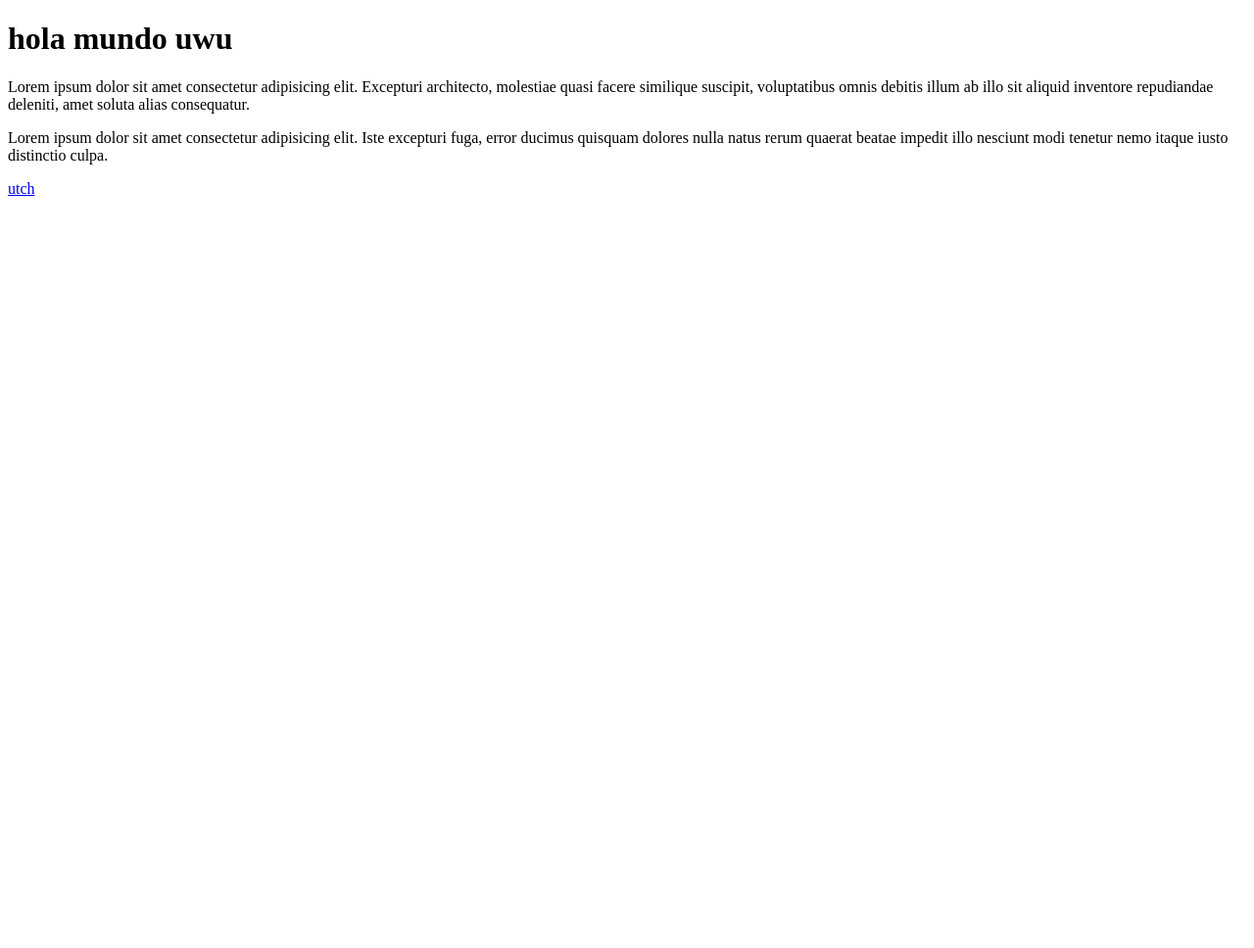
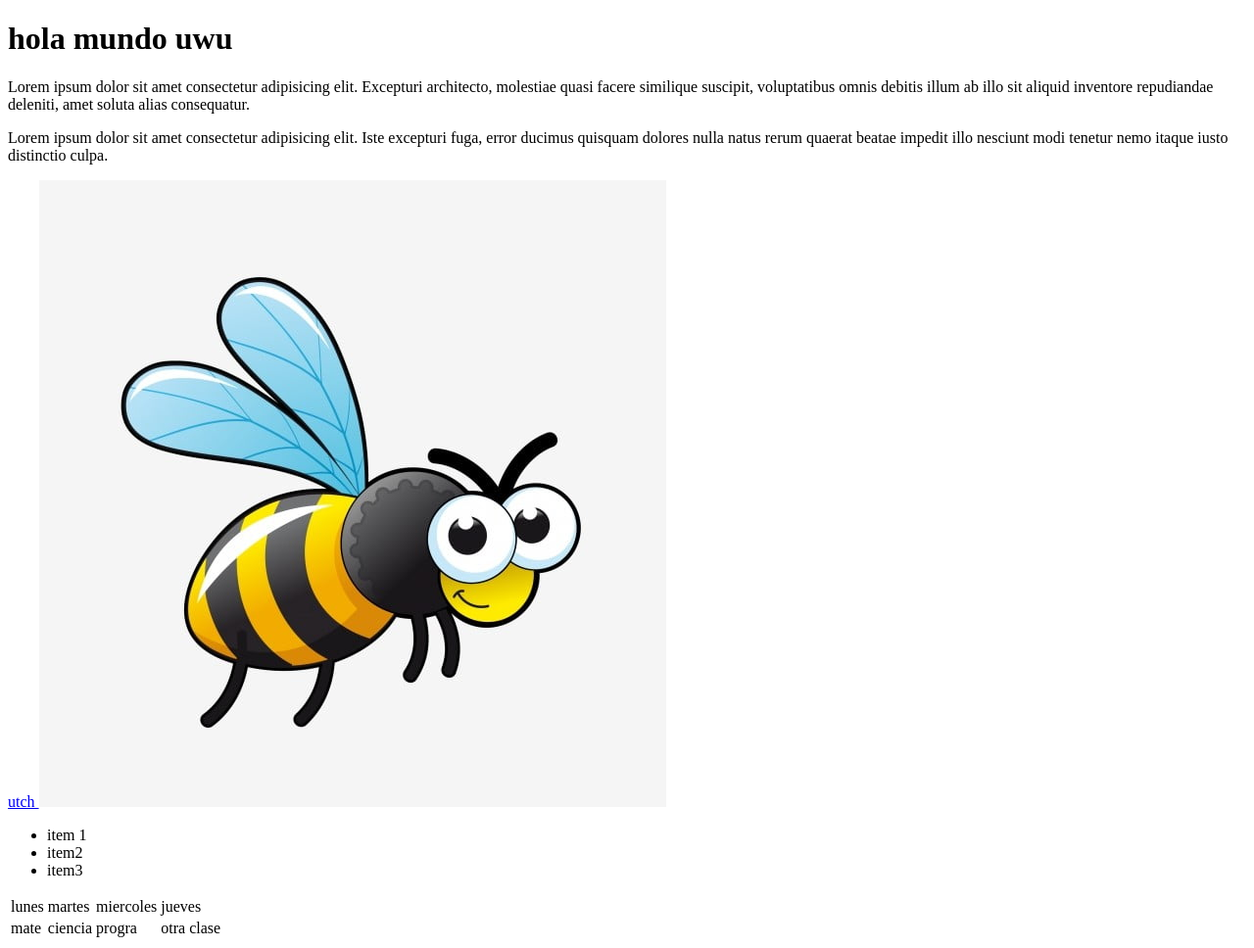
Before and after one commit to GabrielOlivas/aplicaciones-web-progresivas, a plain HTML site: page index.html in a window 1280 px wide. Shown: the whole page at 98% size. Before the commit the page ends 800 px from the top, so only its background shows below. Drawn offline with Linux system fonts and the light colour scheme.

Commit message:
se agregaron varias cosas uwu

```diff
--- a/index.html
+++ b/index.html
@@ -4,9 +4,12 @@
     <meta charset="UTF-8">
     <meta http-equiv="X-UA-Compatible" content="IE=edge">
     <meta name="viewport" content="width=device-width, initial-scale=1.0">
+
     <title>Document</title>
+
 </head>
 <body>
+
     <h1> hola mundo uwu </h1>
     <p>
             Lorem ipsum dolor sit amet consectetur adipisicing elit. Excepturi architecto, molestiae quasi facere similique suscipit, voluptatibus omnis debitis illum ab illo sit aliquid inventore repudiandae deleniti, amet soluta alias consequatur.
@@ -16,7 +19,34 @@
     </p>
 
     <a href="https://www.utch.edu.mx"> utch </a>
+    <img id="img" src="bee.jpg" alt="abejita">
 
+    <ul>
+
+        <li>item 1</li>
+        <li>item2</li>
+        <li>item3</li>
+    </ul>
+
+
+    <table>
+        <thead>
+            <tr>
+                <td>lunes</td>
+                <td>martes</td>
+                <td>miercoles</td>
+                <td>jueves</td>
+            </tr>
+        </thead>
+        <tbody>
+            <tr>
+                <td>mate</td>
+                <td>ciencia</td>
+                <td>progra</td>
+                <td> otra clase</td>
+            </tr>
+        </tbody>
+    </table>
 
 </body>
 </html>
```
Also changed, not shown: bee.jpg (added), gatito.jpg (added), gg.jpg (added).
